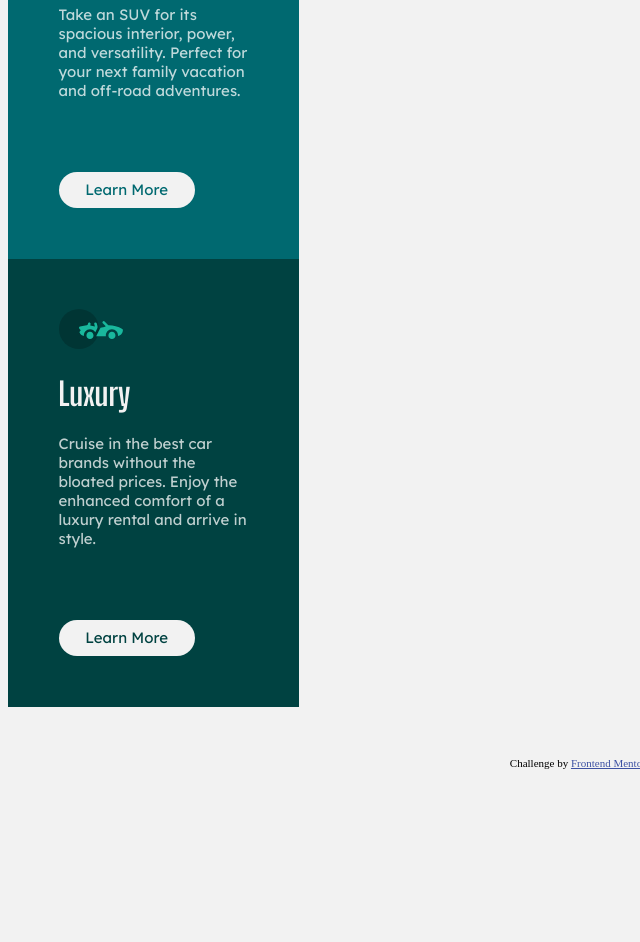
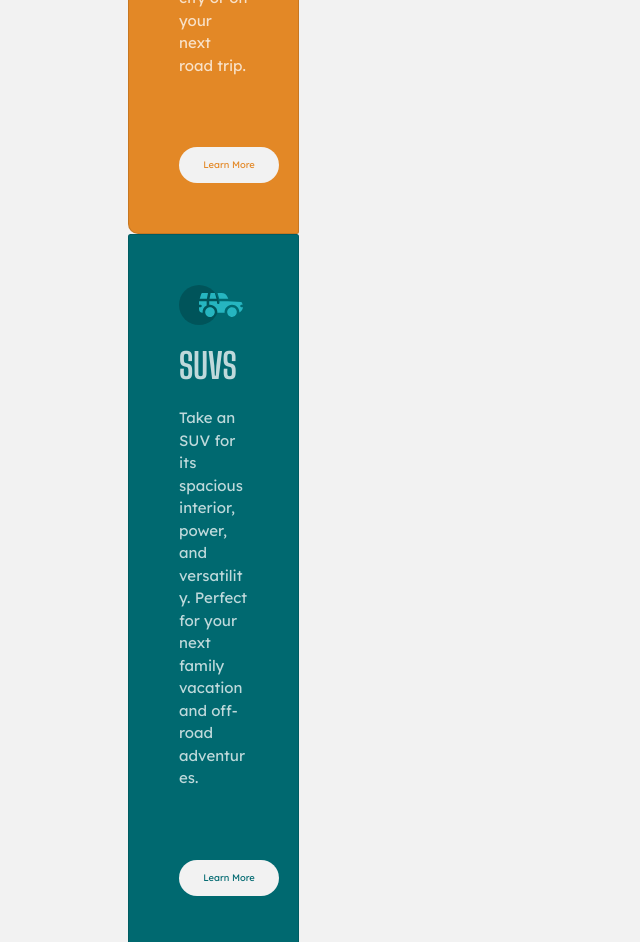
Before and after one commit to FenderSix/3-column-preview-card-component, a plain HTML site: page index.html in a window 1280 px wide. Shown: the part 626-1568 px from the top of the page, without its empty margins (0-640 px from the left). Before the commit the page ends 1454 px from the top, so only its background shows below. Drawn offline with nearby package versions, Linux system fonts and the light colour scheme.

Commit message:
using card class from bootstrap unsuccessfully

```diff
--- a/css/styles.css
+++ b/css/styles.css
@@ -1,40 +1,67 @@
+* {
+  margin: 0;
+  padding: 0;
+  box-sizing: border-box;
+}
+
+html {
+  font-size: 10px;
+}
+
 body {
   background-color: hsl(0, 0%, 95%);
 }
 
-div {
-  padding: 4%;
-}
-
 h1 {
-  color: hsl(0, 0%, 95%);
+  color: hsla(0, 0%, 100%, 0.75);
   font-family: 'Big Shoulders Display', cursive;
+  font-size: 3.5rem;
+  margin-top: 2rem;
 }
 
 p {
   color: hsla(0, 0%, 100%, 0.75);
   font-family: 'Lexend Deca', sans-serif;
-  font-size: 93.75%;
-  padding-bottom: 30%;
+  font-size: 1.5rem;
+  margin: 2rem 0 7rem;
+}
+
+/* .container {
+  width: 90vw;
+  height: 100vh;
+  display: flex;
+  flex-direction: column;
+  justify-content: center;
+  align-items: center;
+  margin: 45rem auto;
+  padding: 0 6rem;
+} */
+.my-group {
+  padding: 10%;
 }
 
 .firstBox {
   background-color: hsl(31, 77%, 52%);
-  width: 15%;
+  border-top-left-radius: 1rem;
+  border-bottom-left-radius: 1rem;
+  padding: 4rem;
+  text-align: left;
 }
 
 .secondBox {
   background-color: hsl(184, 100%, 22%);
-  width: 15%;
+  padding: 4rem;
+  text-align: left;
 }
 
 .thirdBox {
   background-color: hsl(179, 100%, 13%);
-  width: 15%;
+  border-radius: 1rem;
+  padding: 4rem;
+  text-align: left;
 }
 
 /******************* BUTTONS *******************/
-
 .btn-sedans {
   -webkit-border-radius: 40px;
   -moz-border-radius: 40px;
@@ -122,8 +149,16 @@ p {
 .attribution {
   font-size: 11px;
   text-align: center;
+  margin-top: 2rem;
 }
 
 .attribution a {
   color: hsl(228, 45%, 44%);
 }
+
+@media (max-width 800px) {
+  .firstBox {
+    border-top-right-radius: 1rem;
+    border-bottom-left-radius: 0;
+  }
+}
--- a/index.html
+++ b/index.html
@@ -7,47 +7,74 @@
 
   <link rel="icon" type="image/png" sizes="32x32" href="./images/favicon-32x32.png">
 
-  <link rel="stylesheet" href="css/styles.css">
+  <!-- Bootstrap CSS -->
+  <link href="https://cdn.jsdelivr.net/npm/bootstrap@5.1.3/dist/css/bootstrap.min.css" rel="stylesheet" integrity="sha384-1BmE4kWBq78iYhFldvKuhfTAU6auU8tT94WrHftjDbrCEXSU1oBoqyl2QvZ6jIW3" crossorigin="anonymous">
 
+  <!-- Fonts -->
   <link rel="preconnect" href="https://fonts.googleapis.com">
   <link rel="preconnect" href="https://fonts.gstatic.com" crossorigin>
   <link href="https://fonts.googleapis.com/css2?family=Big+Shoulders+Display:wght@700&family=Lexend+Deca&display=swap" rel="stylesheet">
 
   <title>Frontend Mentor | 3-column preview card component</title>
 
+  <!-- CSS Stylesheets -->
+  <link rel="stylesheet" href="css/styles.css">
 
 </head>
 
 <body>
+  <div class="container-fluid">
 
-  <div class="firstBox">
+    <div class="row">
+
+
+      <div class="my-group col-lg-4">
+
+        <!-- <div class="firstBox"> -->
+        <div class="card firstBox">
+          <div class="card-body">
             <img src="images/icon-sedans.svg" alt="sedan icon">
-    <h1>Sedans</h1>
+            <h1>SEDANS</h1>
             <p>Choose a sedan for its affordability and excellent fuel economy. Ideal for cruising in the city
               or on your next road trip.</p>
             <a href="#" class="btn-sedans">Learn More</a>
           </div>
+        </div>
 
-  <div class="secondBox">
+        <!-- <div class="secondBox"> -->
+        <div class="card secondBox">
+          <div class="card-body">
             <img src="images/icon-suvs.svg" alt="SUV icon">
-    <h1>SUVs</h1>
+            <h1>SUVS</h1>
             <p>Take an SUV for its spacious interior, power, and versatility. Perfect for your next family vacation
               and off-road adventures.</p>
             <a href="#" class="btn-suvs">Learn More</a>
           </div>
+        </div>
 
-  <div class="thirdBox">
+        <!-- <div class="thirdBox"> -->
+        <div class="card thirdBox">
+          <div class="card-body">
             <img src="images/icon-luxury.svg" alt="luxury icon">
-    <h1>Luxury</h1>
+            <h1>LUXURY</h1>
             <p>Cruise in the best car brands without the bloated prices. Enjoy the enhanced comfort of a luxury
               rental and arrive in style.</p>
             <a href="#" class="btn-luxury">Learn More</a>
           </div>
+        </div>
 
+      </div>
+    </div>
+  </div>
   <div class="attribution">
     Challenge by <a href="https://www.frontendmentor.io?ref=challenge" target="_blank">Frontend Mentor</a>.
     Coded by <a href="https://github.com/FenderSix">FenderSixCoder</a>.
   </div>
+  </div>
+
 </body>
 
+<!-- Option 1: Bootstrap Bundle with Popper -->
+<script src="https://cdn.jsdelivr.net/npm/bootstrap@5.1.3/dist/js/bootstrap.bundle.min.js" integrity="sha384-ka7Sk0Gln4gmtz2MlQnikT1wXgYsOg+OMhuP+IlRH9sENBO0LRn5q+8nbTov4+1p" crossorigin="anonymous"></script>
+
 </html>
```
Lines whose indentation alone changed are shown as unchanged.
